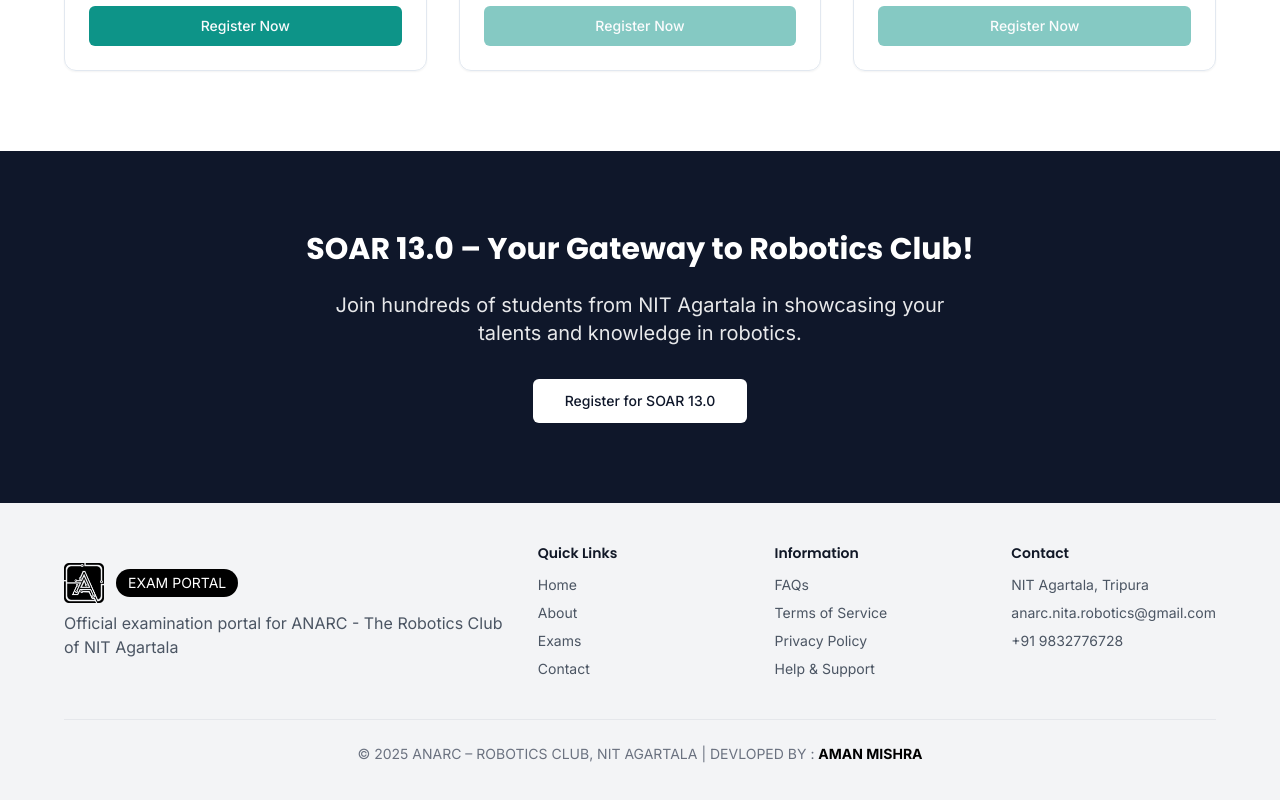
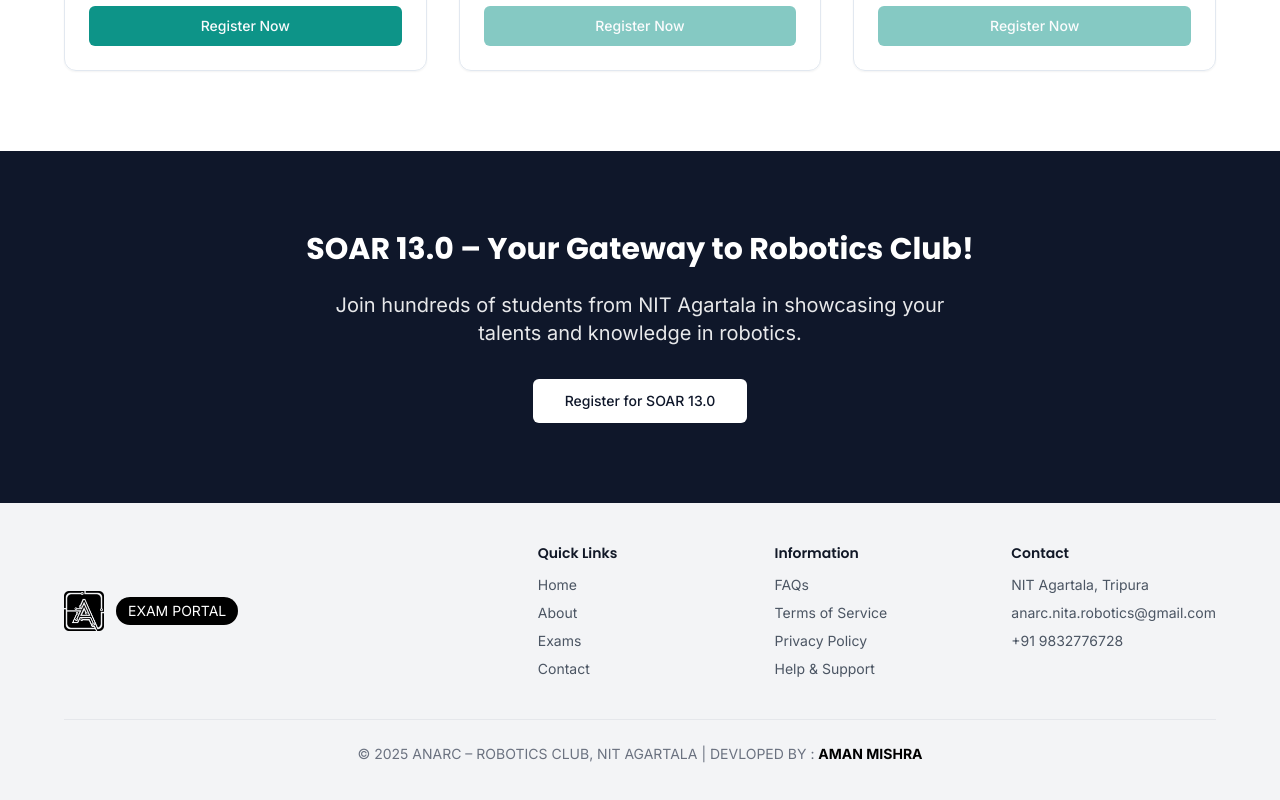
Before and after one commit to am12an34/SOAR, a React (Vite) app: page / in a window 1280 px wide. Shown: the part 1435-2235 px from the top of the page. Built offline with nearby package versions, Linux system fonts and the light colour scheme; no server answers.

Commit message:
Update Index.tsx

```diff
--- a/src/pages/Index.tsx
+++ b/src/pages/Index.tsx
@@ -200,9 +200,6 @@ const Index = () => {
                   EXAM PORTAL
                 </div>
               </Link>
-              <p className="mt-2 text-gray-600 max-w-md">
-                Official examination portal for ANARC - The Robotics Club of NIT Agartala
-              </p>
             </div>
 
             <div className="grid grid-cols-2 md:grid-cols-3 gap-8 text-sm">
```
